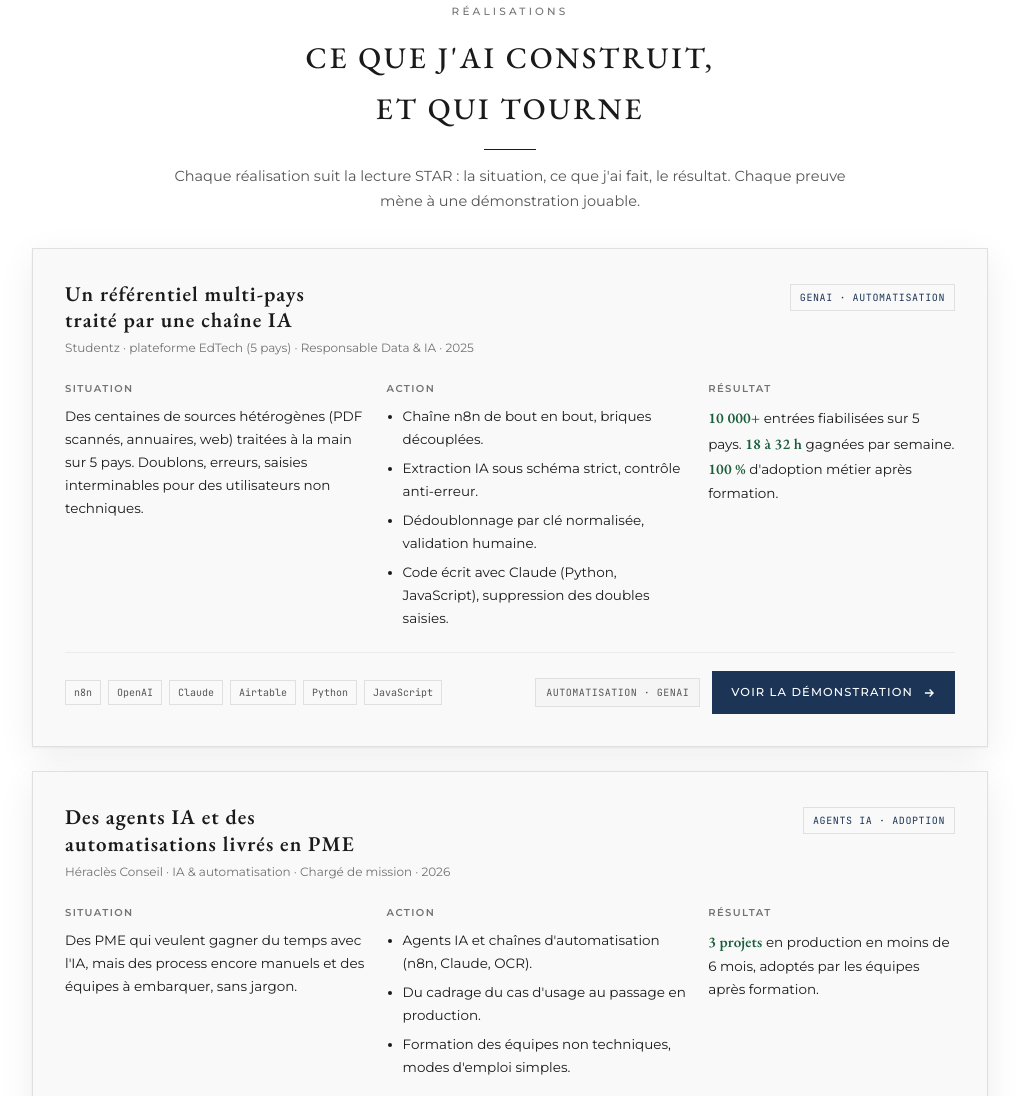
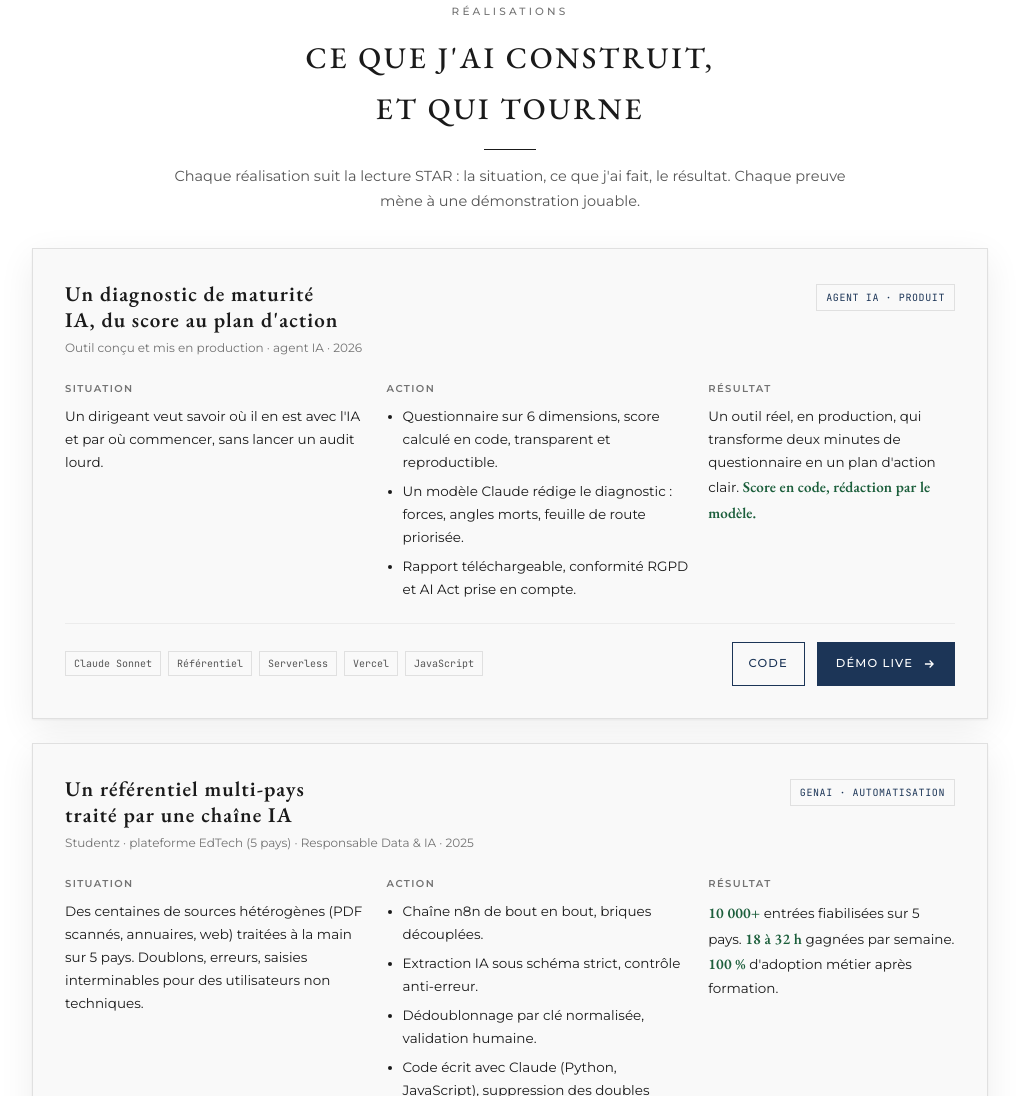
Before and after one commit to BMA1026/portfolio, a plain HTML site: page junior/index.html in a window 1280 px wide. Shown: the part 1148-2244 px from the top of the page, without its empty margins (130-1149 px from the left). Drawn offline with nearby package versions, Linux system fonts and the light colour scheme.

Commit message:
Page junior : accroche neutralisee et diagnostic de maturite IA en realisation phare (demo live + code)

```diff
--- a/junior/index.html
+++ b/junior/index.html
@@ -128,6 +128,8 @@ section{padding-block:56px}
 .demolink{font-family:var(--sans);font-size:11.5px;font-weight:500;letter-spacing:.1em;text-transform:uppercase;color:var(--bg);background:var(--nav);padding:11px 18px;display:inline-flex;align-items:center;gap:9px;white-space:nowrap;border:1px solid var(--nav)}
 .demolink:hover{background:transparent;color:var(--nav)}
 .demolink svg{width:14px;height:14px}
+.codelink{font-family:var(--sans);font-size:11.5px;font-weight:500;letter-spacing:.1em;text-transform:uppercase;color:var(--nav);background:transparent;padding:11px 16px;display:inline-flex;align-items:center;gap:8px;white-space:nowrap;border:1px solid var(--nav)}
+.codelink:hover{background:var(--nav);color:var(--bg)}
 .nature{font-family:var(--mono);font-size:10px;letter-spacing:.05em;text-transform:uppercase;color:var(--ink2);border:1px solid var(--line);background:var(--panel);padding:5px 10px;white-space:nowrap}
 .cend{display:flex;align-items:center;gap:12px;flex-wrap:wrap;justify-content:flex-end}
 .demonote{font-family:var(--sans);font-size:11px;color:var(--ink3);text-transform:none;letter-spacing:0;margin-top:10px}
@@ -176,7 +178,7 @@ footer .fs{font-family:var(--sans);font-size:9.5px;letter-spacing:.26em;text-tra
 <main>
 <div class="marble"><div class="wrap">
   <section class="hero" style="padding-top:58px"><div class="herogrid"><div class="herotext">
-    <div class="avail"><span class="dot"></span> Ouvert à une alternance ou un CDI, disponible immédiatement</div>
+    <div class="avail"><span class="dot"></span> IA, data et automatisation, du besoin métier à la production</div>
     <h1>Je construis des agents IA, des automatisations et des outils métier, puis je les fais adopter.</h1>
     <div class="role">Chef de projet IA, Data &amp; Automatisation · Transformation digitale</div>
     <p class="lead">Trois ans en SI et data, dont un an à construire des agents avec <b>Claude et Claude Code</b>. Je cadre un besoin, je construis la solution (<b>agents IA, RAG, automatisations n8n et Python</b>) et je la fais adopter par les équipes, avec des gains mesurés. J'explique simplement et j'aime autant le terrain que l'écran.</p>
@@ -208,6 +210,27 @@ footer .fs{font-family:var(--sans);font-size:9.5px;letter-spacing:.26em;text-tra
       <div class="rule"></div>
       <p>Chaque réalisation suit la lecture STAR : la situation, ce que j'ai fait, le résultat. Chaque preuve mène à une démonstration jouable.</p>
     </div>
+
+    <article class="case">
+      <div class="top">
+        <div><h3>Un diagnostic de maturité IA, du score au plan d'action</h3>
+          <div class="org">Outil conçu et mis en production · agent IA · 2026</div></div>
+        <div class="tag">Agent IA · Produit</div>
+      </div>
+      <div class="star">
+        <div class="sblock"><div class="sl">Situation</div><p>Un dirigeant veut savoir où il en est avec l'IA et par où commencer, sans lancer un audit lourd.</p></div>
+        <div class="sblock"><div class="sl">Action</div><ul>
+          <li>Questionnaire sur 6 dimensions, score calculé en code, transparent et reproductible.</li>
+          <li>Un modèle Claude rédige le diagnostic : forces, angles morts, feuille de route priorisée.</li>
+          <li>Rapport téléchargeable, conformité RGPD et AI Act prise en compte.</li>
+        </ul></div>
+        <div class="sblock res"><div class="sl">Résultat</div><p>Un outil réel, en production, qui transforme deux minutes de questionnaire en un plan d'action clair. <span class="rv">Score en code, rédaction par le modèle.</span></p></div>
+      </div>
+      <div class="casebot">
+        <div class="stack"><span>Claude Sonnet</span><span>Référentiel</span><span>Serverless</span><span>Vercel</span><span>JavaScript</span></div>
+        <div class="cend"><a class="codelink" href="https://github.com/BMA1026/diagnostic-maturite-ia" target="_blank" rel="noopener">Code</a><a class="demolink" href="https://diagnostic-maturite-ia.vercel.app" target="_blank" rel="noopener">Démo live <svg viewBox="0 0 24 24" fill="none" stroke="currentColor" stroke-width="2.2"><path d="M5 12h14M13 6l6 6-6 6"/></svg></a></div>
+      </div>
+    </article>
 
     <article class="case">
       <div class="top">
```
